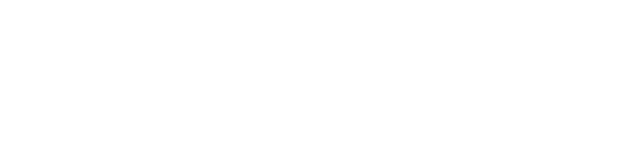
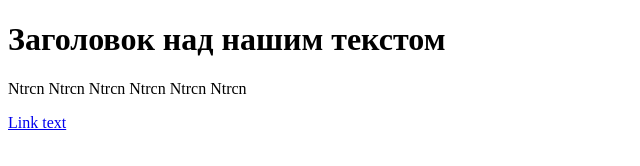
Before and after one commit to kirillsm/git-basics, a plain HTML site: page src/index.html in a window 1280 px wide. Shown: the whole page, without its empty margins (0-640 px from the left). Drawn offline with Linux system fonts and the light colour scheme.

Commit message:
victim of changes

```diff
--- a/src/index.html
+++ b/src/index.html
@@ -6,6 +6,8 @@
     <title>Titler</title>
 </head>
 <body>
-
+    <h1>Заголовок над нашим текстом</h1>
+    <p>Ntrcn Ntrcn Ntrcn Ntrcn Ntrcn Ntrcn</p>
+    <a href="#header">Link text</a>
 </body>
 </html>
--- /dev/null
+++ b/src/scripts.js
@@ -0,0 +1,4 @@
+$ (function() {
+    console.log("YES");
+    let data = $ ('#data') .val ();
+});
--- a/src/styles.css
+++ b/src/styles.css
@@ -1,3 +1,7 @@
 h1 {
   font-weight: 16px;
 }
+
+p {
+  height: 55px;
+}
```
